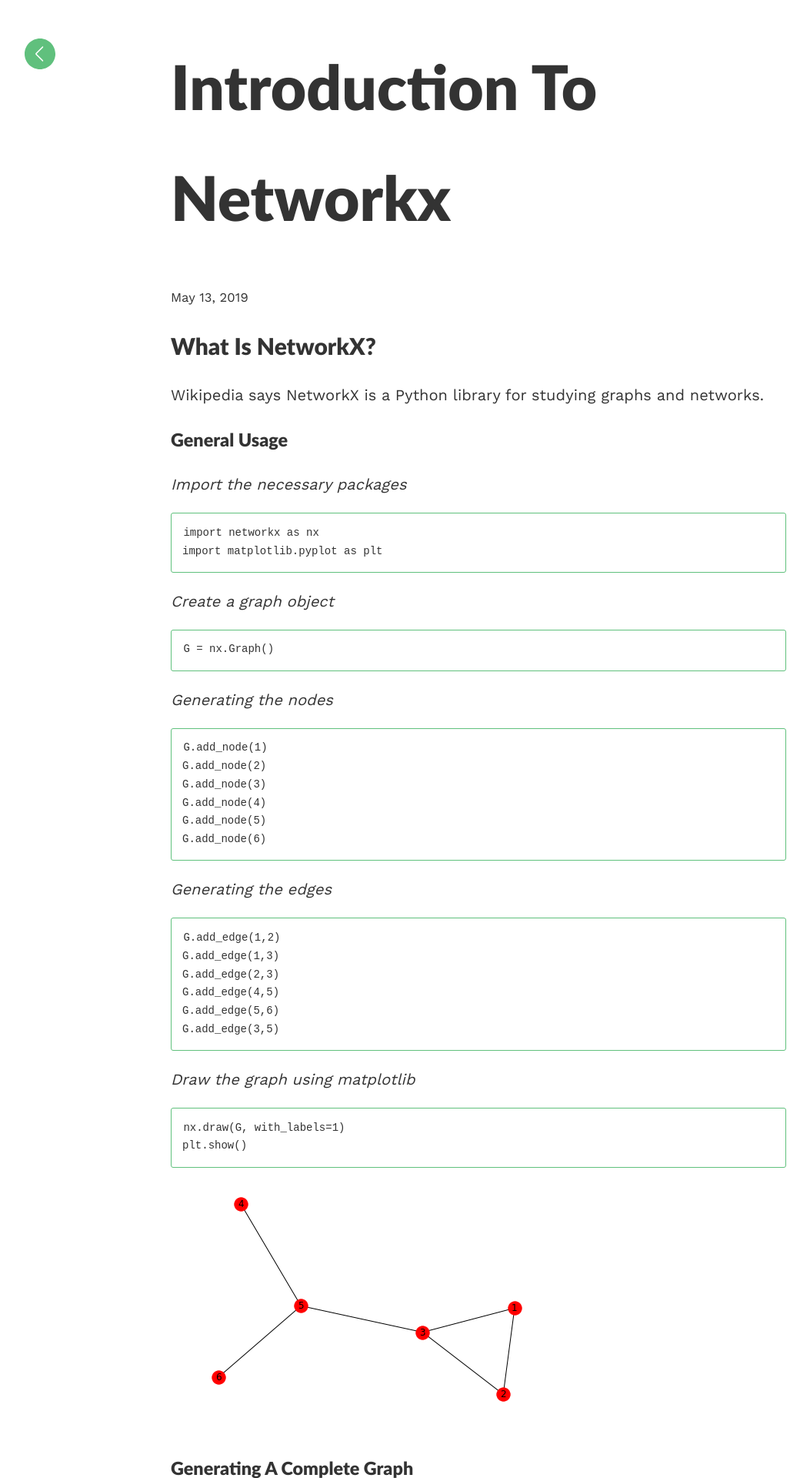
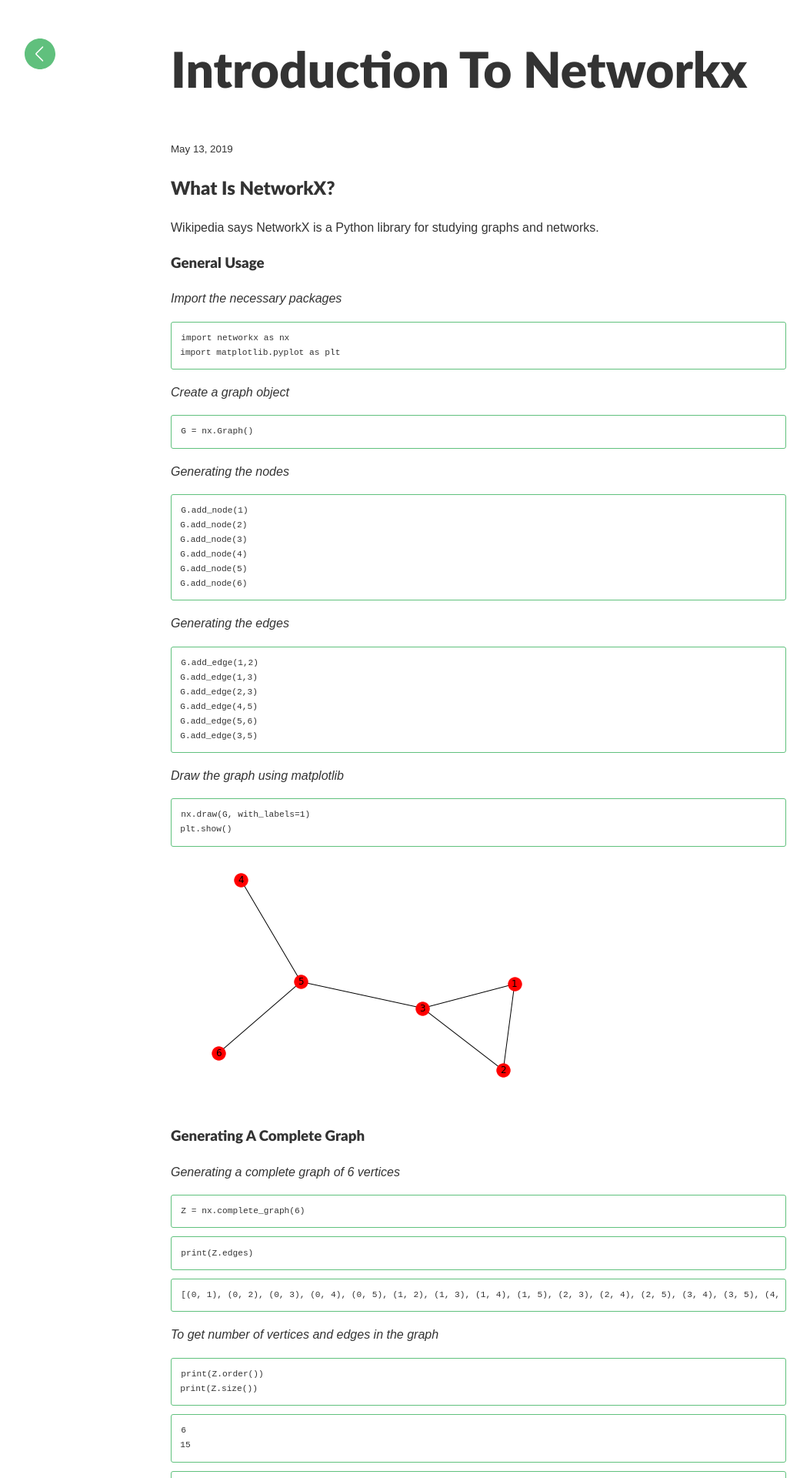
Before and after one commit to avinashbhat/avinashbhat.github.io, a Jekyll site: the page built from _posts/2019-05-13-Introduction-to-NetworkX.md, in a window 1280 px wide. Shown: the top 1920 px of the page at 77% size, without its empty margins (18-1071 px from the left). Built offline with Jekyll 4.4.1, drawn with Linux system fonts in a browser that asks for light colours; our own code applies the rules of GitHub Pages for plain Markdown files.

Commit message:
_sass/style.scss

```diff
--- a/css/main.scss
+++ b/css/main.scss
@@ -4,9 +4,9 @@
 
 @charset "utf-8";
 
-$base-font-family: 'Work Sans', sans-serif;
-$base-font-size:   20px;
-$base-font-weight: 400;
+$base-font-family: 'Assistant', sans-serif;;
+$base-font-size:   16px;
+$base-font-weight: 200;
 $small-font-size:  $base-font-size * 0.875;
 $base-line-height: 1.7;
 
```
